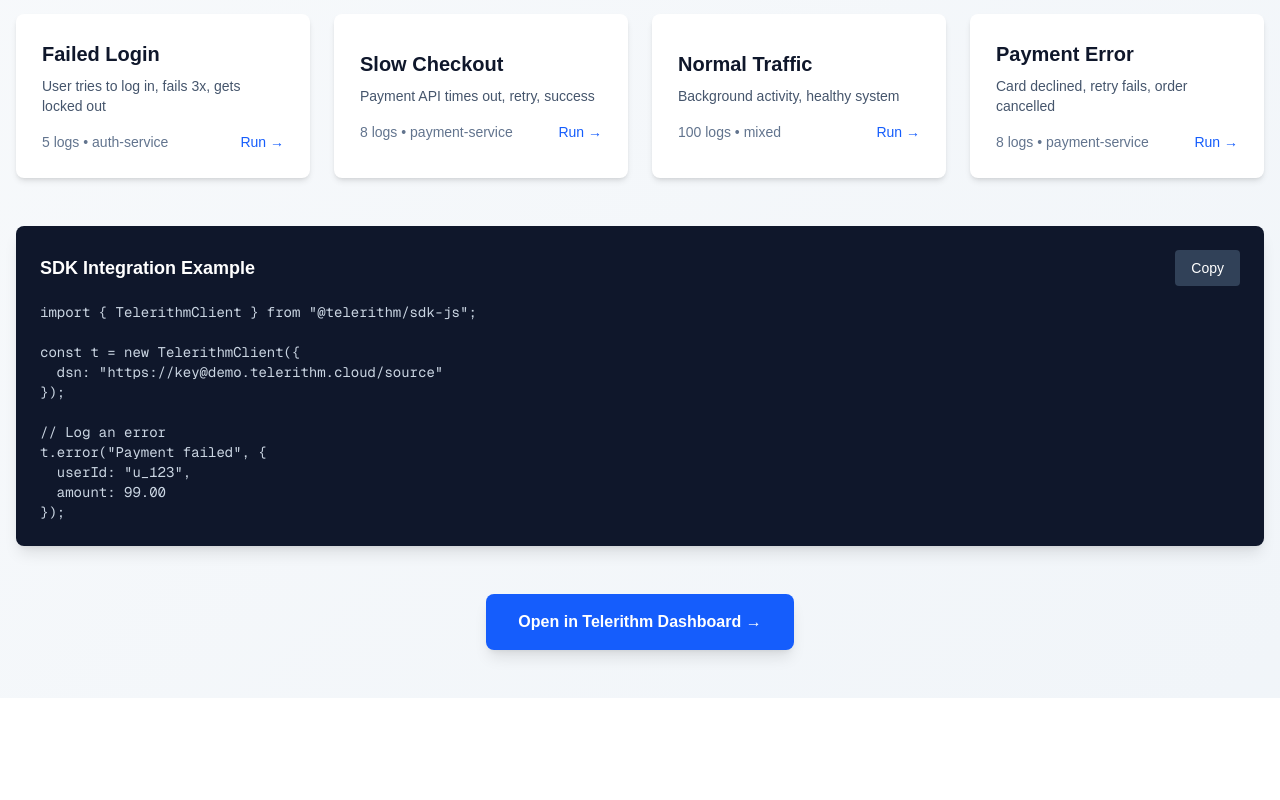
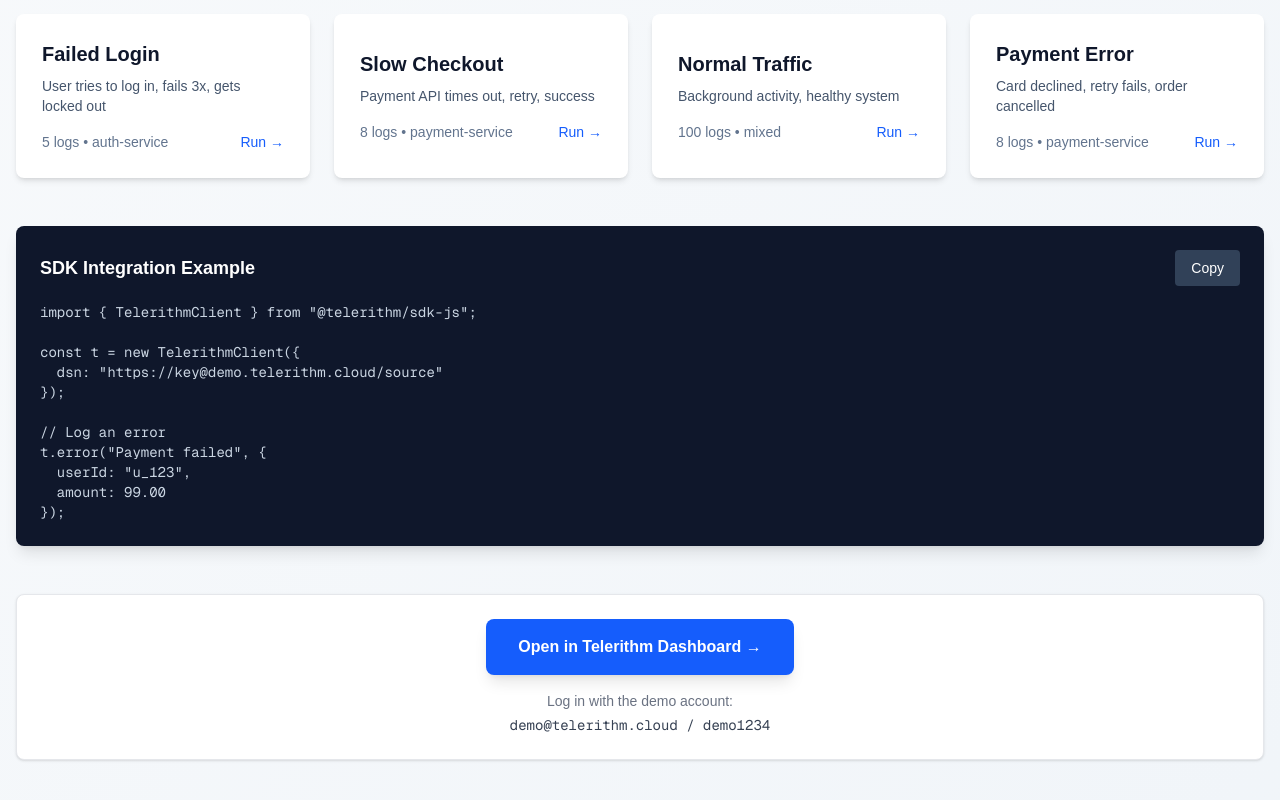
Before and after one commit to LanNguyenSi/telerithm-playground, a Next.js app: page / in a window 1280 px wide. Shown: the part 490-1290 px from the top of the page. Before the commit the page ends 1188 px from the top, so only its background shows below. Built offline with nearby package versions, Linux system fonts and the light colour scheme.

Commit message:
feat: show demo credentials in CTA section, link to /logs

```diff
--- a/app/page.tsx
+++ b/app/page.tsx
@@ -125,15 +125,25 @@
         <CodeSnippet />
 
         {/* CTA */}
-        <div className="text-center mt-12">
+        <div className="mt-12 rounded-lg border border-gray-200 bg-white p-6 shadow-sm">
+          <div className="text-center">
             <a
-            href="https://demo.telerithm.cloud"
+              href="https://demo.telerithm.cloud/logs"
               target="_blank"
               rel="noopener noreferrer"
               className="inline-flex items-center gap-2 px-8 py-4 bg-blue-600 hover:bg-blue-700 text-white font-semibold rounded-lg shadow-lg transition-all"
             >
               Open in Telerithm Dashboard →
             </a>
+          </div>
+          <div className="mt-4 text-center text-sm text-gray-500">
+            <p className="mb-1">Log in with the demo account:</p>
+            <p className="font-mono text-gray-700">
+              <span className="select-all">demo@telerithm.cloud</span>
+              {" / "}
+              <span className="select-all">demo1234</span>
+            </p>
+          </div>
         </div>
 
         {/* Custom Log Modal */}
```
Lines whose indentation alone changed are shown as unchanged.
